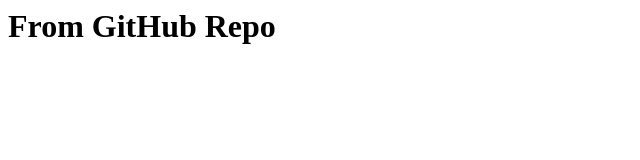
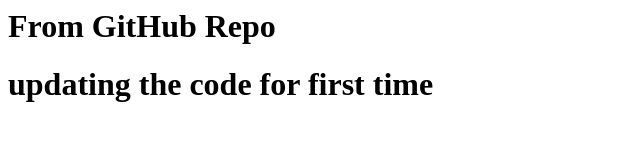
Before and after one commit to SGaneshreddy/SampleProject, a plain HTML site: page index.html in a window 1280 px wide. Shown: the whole page, without its empty margins (0-640 px from the left). Drawn offline with Linux system fonts and the light colour scheme.

Commit message:
updating the changes in index.html

```diff
--- a/index.html
+++ b/index.html
@@ -1 +1,2 @@
 <h1> From GitHub Repo </h1>
+<h1> updating the code for first time </h1>
```
